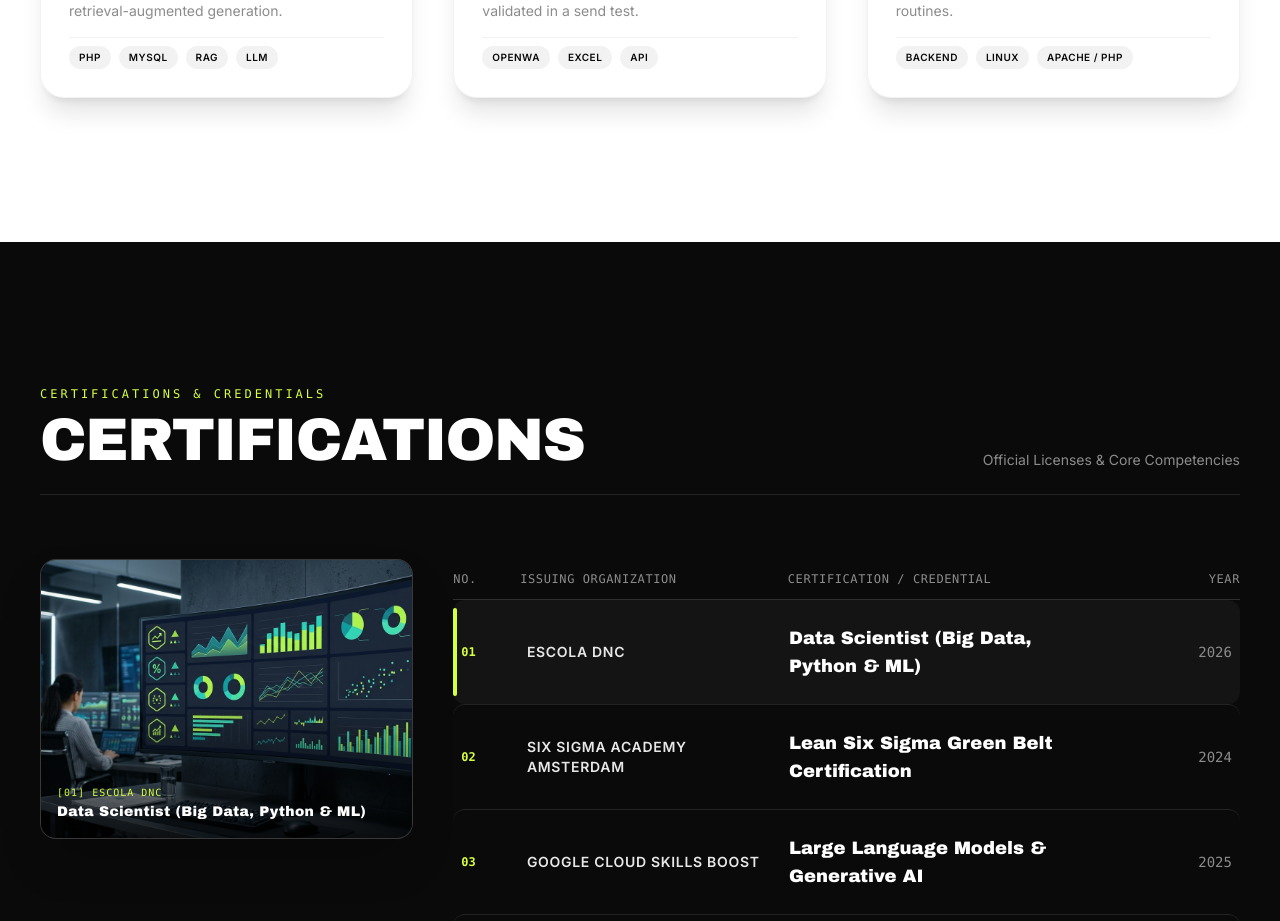
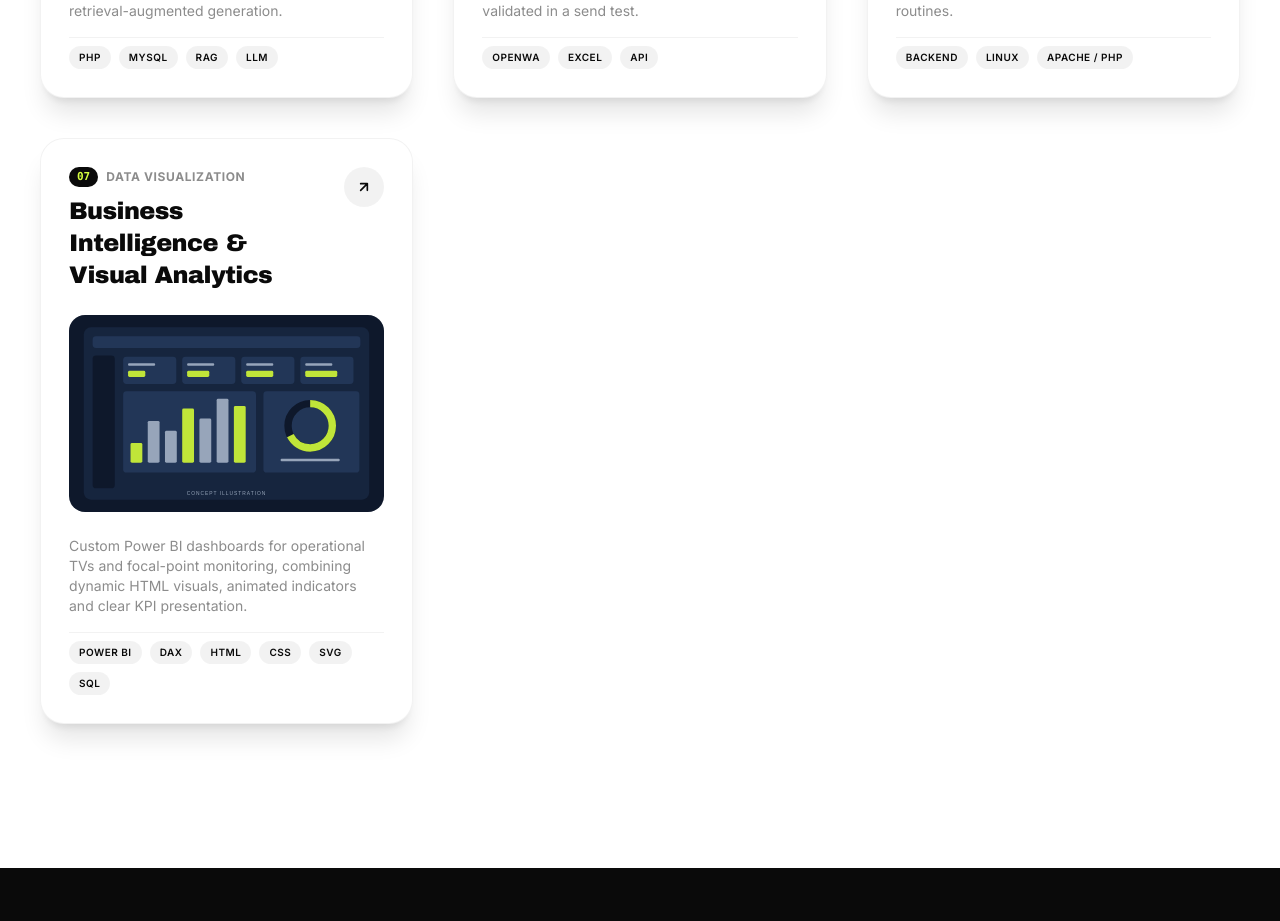
Before and after one commit to jviniciussouzarios-hue/jose-rios-portfolio, a React (Vite) app: page / in a window 1280 px wide. Shown: the part 6220-7141 px from the top of the page. Built offline with nearby package versions, Linux system fonts and the light colour scheme; the HTML template or start-up script is replaced by a standard one.

Commit message:
Feature Power BI dashboards and original analytics illustration

```diff
--- a/src/data/translations.js
+++ b/src/data/translations.js
@@ -21,6 +21,12 @@ function projectIllustration(kind) {
   } else if(kind==='flow'){
     for(let i=0;i<3;i++){art+=rect(120,90+i*78,170,58);art+=line(140,110+i*78,100);art+=line(140,124+i*78,65);}
     art+='<path d="M290 120 L390 205 M290 198 L390 205 M290 276 L390 205" stroke="'+ink+'" stroke-width="3"/><circle cx="430" cy="205" r="58" fill="'+lime+'"/><path d="M405 205h50m-25-25v50" stroke="#142238" stroke-width="5"/>';
+   } else if(kind==='bi'){
+    for(let i=0;i<4;i++){art+=rect(110+i*120,85,108,55);art+=line(120+i*120,98,55);art+=rect(120+i*120,113,35+i*10,13,lime,3);}
+    art+=rect(110,155,270,165);art+=rect(395,155,195,165);
+    for(let i=0;i<7;i++)art+=rect(125+i*35,300-[40,85,65,110,90,130,115][i],24,[40,85,65,110,90,130,115][i],i%3===0?lime:ink,3);
+    art+='<circle cx="490" cy="225" r="45" fill="none" stroke="#101b30" stroke-width="15"/><circle cx="490" cy="225" r="45" fill="none" stroke="'+lime+'" stroke-width="15" stroke-dasharray="190 283" transform="rotate(-90 490 225)"/>';
+    art+=line(430,292,120);
   } else if(kind==='pallet'){
     for(let i=0;i<3;i++)for(let j=0;j<3;j++){art+=rect(145+j*125,85+i*75,105,62,(i+j)%3===0?lime:blue);art+=rect(151+j*125,140+i*75,93,5,ink,2);}
   } else {
@@ -198,6 +204,15 @@ export const translations = {
           details:
             "Modernização estrutural completa de servidores de produção, migração de bases relacionais sem downtime e automação de rotinas de backup criptografado.",
           thumbnail: "assets/img/work_server_migration.jpg",
+          link: "#",
+        },
+        {
+          id: "07",
+          title: "Business Intelligence & Visual Analytics",
+          category: "Visualização de dados",
+          tags: ["POWER BI","DAX","HTML","CSS","SVG","SQL"],
+          details: "Dashboards personalizados em Power BI para TVs operacionais e Ponto Focal, combinando gráficos dinâmicos em HTML, indicadores animados e apresentação visual de KPIs.",
+          thumbnail: projectIllustration("bi"),
           link: "#",
         },
       ],
@@ -465,6 +480,15 @@ export const translations = {
           thumbnail: "assets/img/work_server_migration.jpg",
           link: "#",
         },
+        {
+          id: "07",
+          title: "Business Intelligence & Visual Analytics",
+          category: "Data visualization",
+          tags: ["POWER BI","DAX","HTML","CSS","SVG","SQL"],
+          details: "Custom Power BI dashboards for operational TVs and focal-point monitoring, combining dynamic HTML visuals, animated indicators and clear KPI presentation.",
+          thumbnail: projectIllustration("bi"),
+          link: "#",
+        },
       ],
     },
     recognition: {
```
